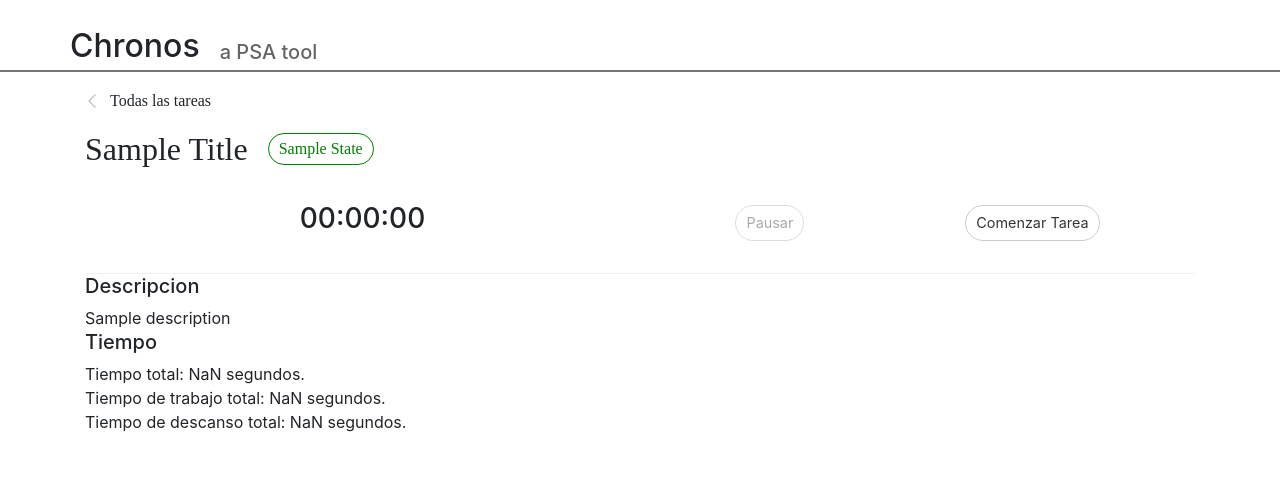
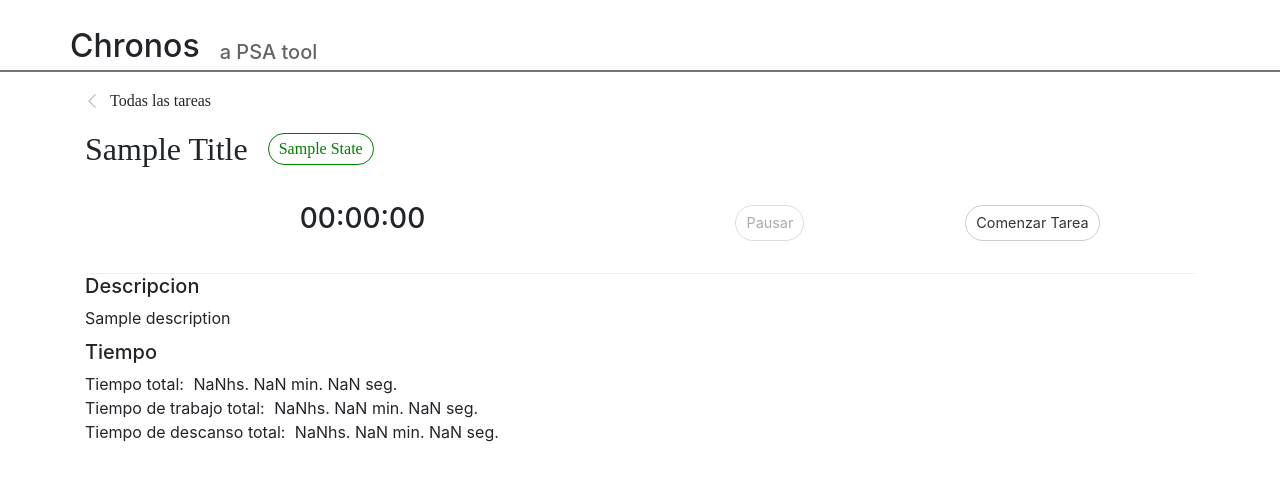
Before and after one commit to Martingt/ing-del-software-3-UI, a React (Create React App) app: page /task/1 in a window 1280 px wide. Shown: the top 480 px of the page. Built offline with nearby package versions, Linux system fonts and the light colour scheme; no server answers.

Commit message:
time calculation fixed.

```diff
--- a/src/scenes/TaskView.js
+++ b/src/scenes/TaskView.js
@@ -209,6 +209,19 @@ class TaskView extends Component {
     let color = this.state.state === 'To Do'? "#2095ff":
       this.state.state === 'In Progress'? "#fbc000": 'green';
 
+    let totalHours = Math.floor(this.state.totalTime / 3600);
+    let totalMinutes = Math.floor((this.state.totalTime - totalHours * 3600)/60);
+    let totalSeconds = Math.floor(this.state.totalTime % 60);
+
+    let workingHours = Math.floor(this.state.workingTime / 3600);
+    let workingMinutes = Math.floor((this.state.workingTime - workingHours * 3600)/60);
+    let workingSeconds = Math.floor(this.state.workingTime % 60);
+
+    let restTime = this.state.totalTime - this.state.workingTime;
+    let restingHours = Math.floor(restTime / 3600);
+    let restingMinutes = Math.floor((restTime - restingHours * 3600)/60);
+    let restingSeconds = Math.floor(restTime % 60);
+
     return (<div>
       <div className="titleContent">
           <div className="backButton"
@@ -236,11 +249,30 @@ class TaskView extends Component {
         <h5>Descripcion</h5>
         <span>{this.state.description}</span>
 
+        <div style={{marginTop:'10px'}}>
         <h5>Tiempo</h5>
-        <div>Tiempo total: {Math.round(this.state.totalTime)} segundos. </div>
-        <div>Tiempo de trabajo total: {Math.round(this.state.workingTime)} segundos. </div>
-        <div>Tiempo de descanso total: {Math.round(this.state.totalTime-this.state.workingTime)} segundos. </div>
-
+        <div>Tiempo total:
+          <span style={{marginLeft:'5px'}}>
+            {(totalHours !== 0)? ' ' + totalHours + 'hs. ' : null}
+            {(totalMinutes !== 0)? totalMinutes + ' min. ' : null}
+            {totalSeconds} seg.
+          </span>
+        </div>
+        <div>Tiempo de trabajo total:
+          <span style={{marginLeft:'5px'}}>
+            {(workingHours !== 0)? ' ' + workingHours + 'hs. ' : null}
+            {(workingMinutes !== 0)? workingMinutes + ' min. ' : null}
+            {workingSeconds} seg.
+          </span>
+        </div>
+        <div>Tiempo de descanso total:
+          <span style={{marginLeft:'5px'}}>
+            {(restingHours !== 0)? ' ' + restingHours + 'hs. ' : null}
+            {(restingMinutes !== 0)? restingMinutes + ' min. ' : null}
+            {restingSeconds} seg.
+          </span>
+        </div>
+        </div>
       </div>
     </div>);
   }
```
